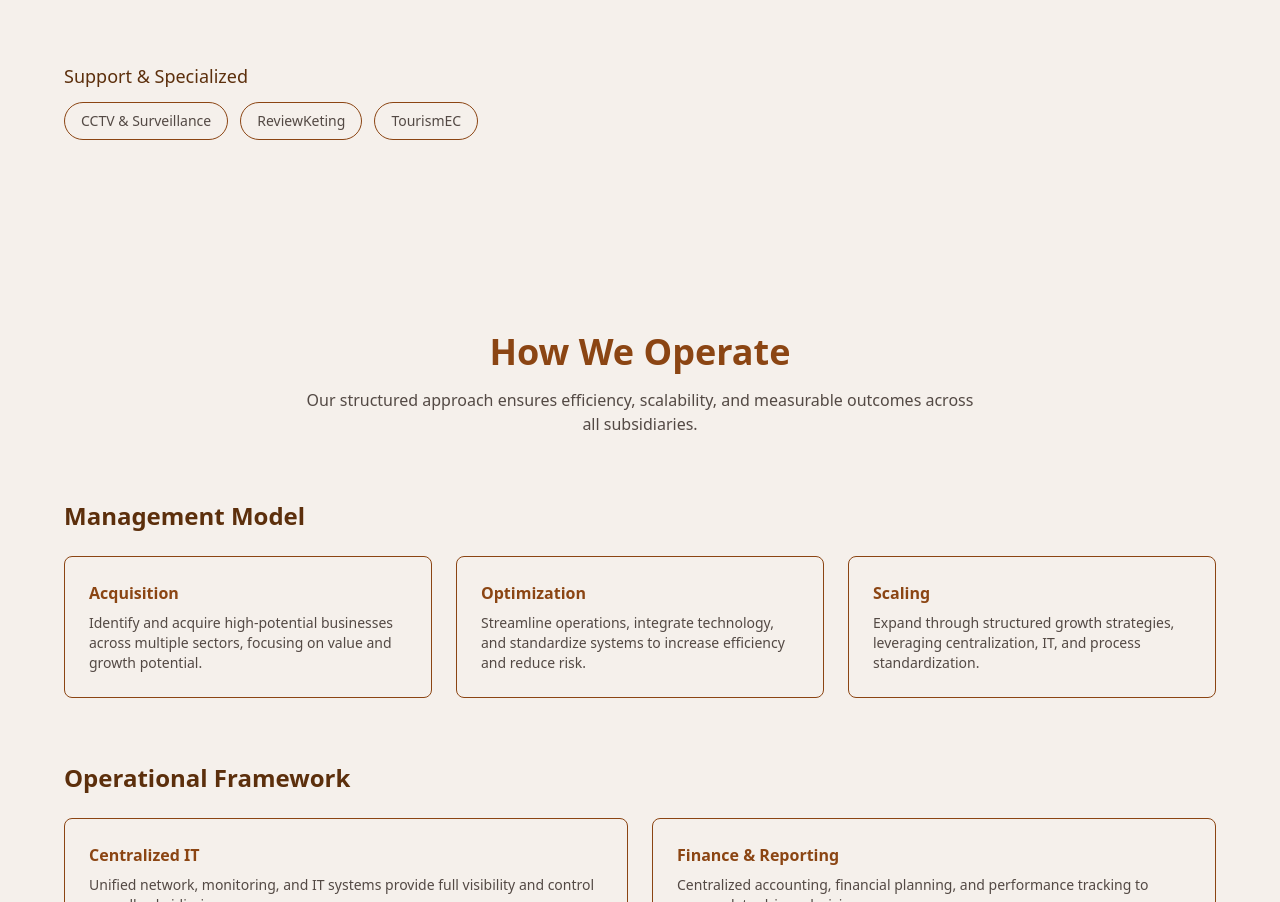
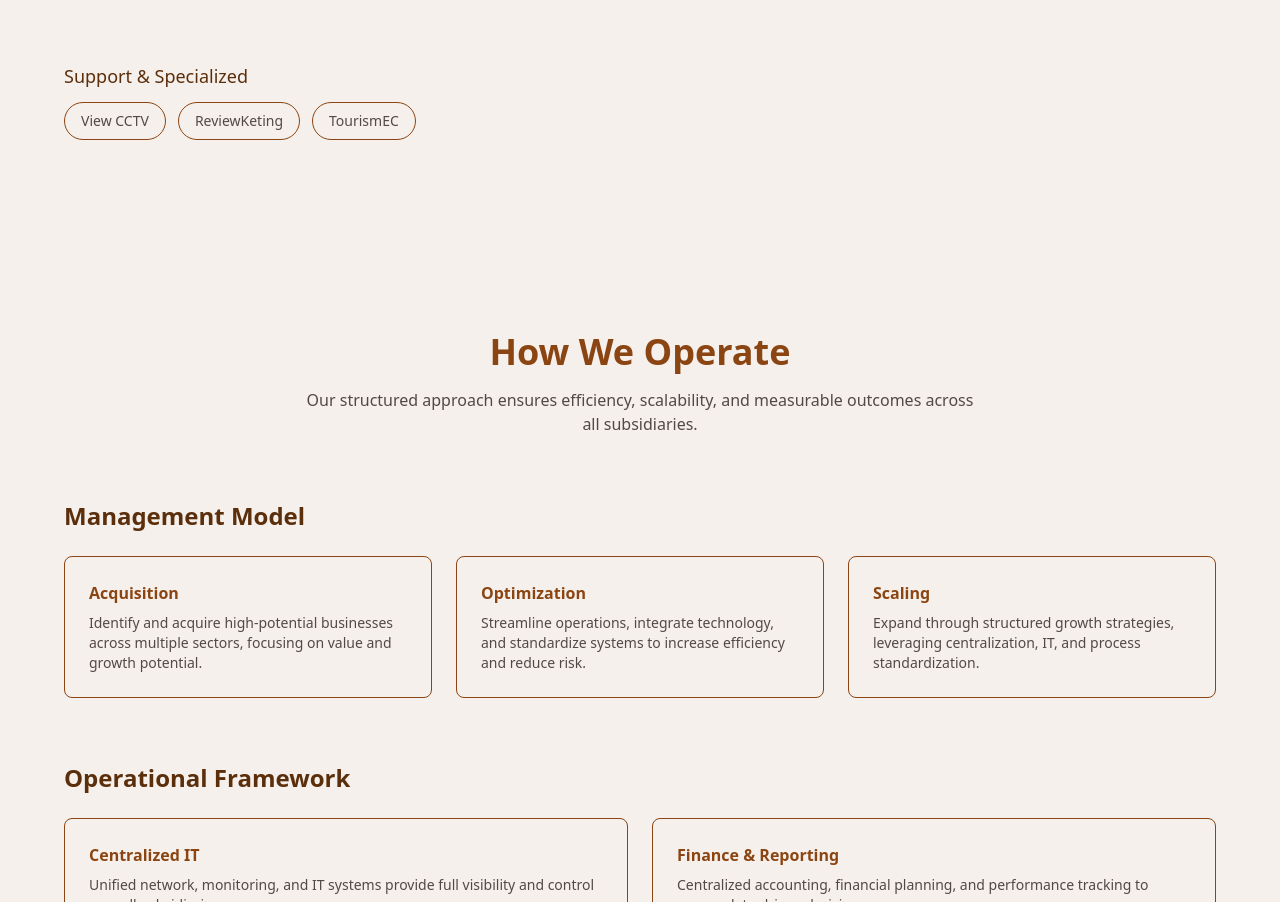
Before and after one commit to amoresmateo175/holding-amarg, a Next.js app: page / in a window 1280 px wide. Shown: the part 2884-3786 px from the top of the page. Built offline with nearby package versions, Linux system fonts and the light colour scheme.

Commit message:
View CCTV added to the portfolio component

```diff
--- a/src/components/Portfolio.tsx
+++ b/src/components/Portfolio.tsx
@@ -36,7 +36,7 @@ const divisions: Division[] = [
     title: "Support & Specialized",
     priority: "tertiary",
     companies: [
-      { name: "CCTV & Surveillance", description: "Security and monitoring systems" },
+      { name: "View CCTV", description: "Security and monitoring systems", href: "https://view-cctv.vercel.app/" },
       { name: "ReviewKeting", description: "SEO, SEM, hosting, reputation", href: "https://reviewketing.vercel.app/" },
       { name: "TourismEC", description: "Tourism operations to Ecuador", href: "https://tourismec.vercel.app/" },
     ],
```
